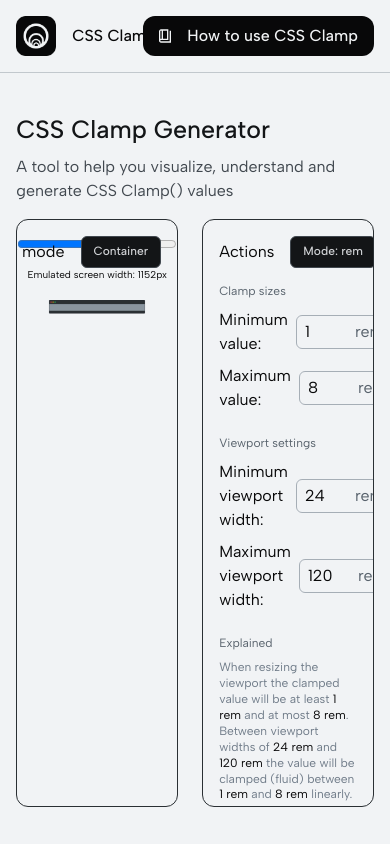
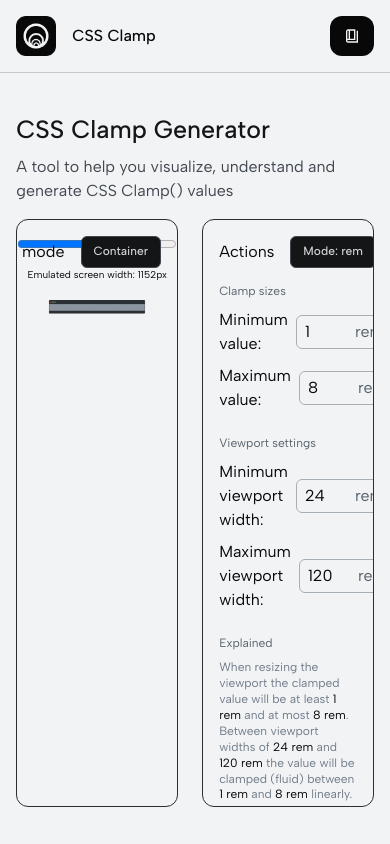
Before and after one commit to Willem-Jaap/cssclamp, a Next.js app: page / in a window 390 px wide. Shown: the top 844 px of the page. Built offline with nearby package versions, Linux system fonts and the light colour scheme.

Commit message:
fix: hide text in header on mobile

```diff
--- a/src/components/layout/header.tsx
+++ b/src/components/layout/header.tsx
@@ -25,7 +25,7 @@ const Header = () => {
                                     fill="#F1F3F5"
                                 />
                             </svg>
-                            How to use CSS Clamp
+                            <span className="max-sm:sr-only">How to use CSS Clamp</span>
                         </Link>
                     </li>
                 </menu>
```
